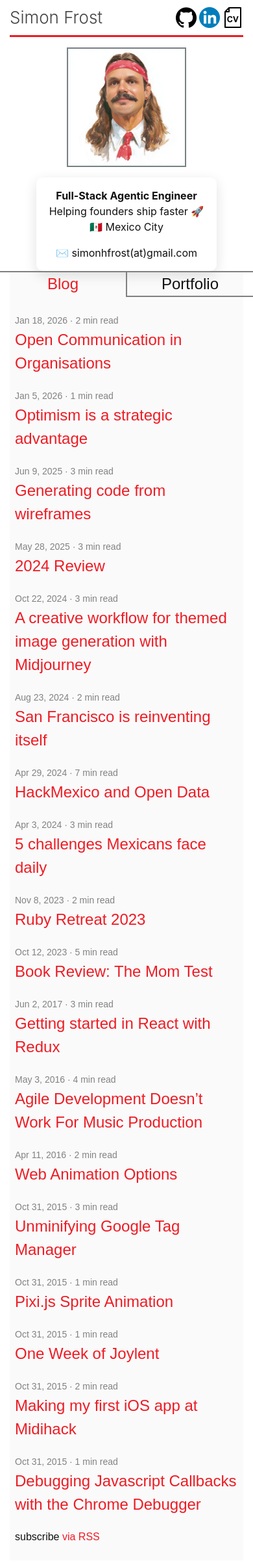
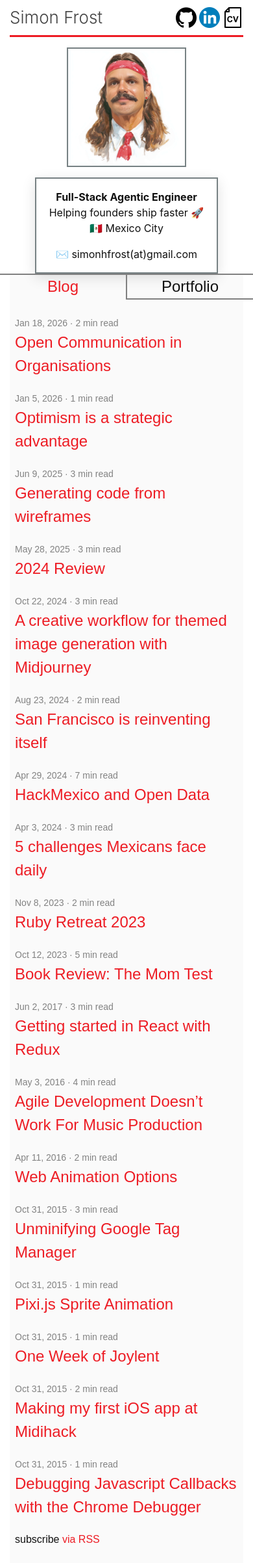
Before and after one commit to SimonHFrost/jekyll_blog, a Jekyll site: the page built from index.markdown, in a window 390 px wide. Shown: the whole page at 65% size. Built offline with Jekyll 4.4.1, drawn with Linux system fonts in a browser that asks for light colours.

Commit message:
Mobile: square bordered info card, white header bar, animation in profile band
- Remove border-radius from profile summary; add 2px solid #778183 border
  to match the profile picture
- Keep the top 'Simon Frost' header bar on a white background
- Scope wrapper transparency to the main content so the animation only
  shows in the profile section between the header and tabs

Co-Authored-By: Claude Opus 4.8 (1M context) <noreply@anthropic.com>

```diff
--- a/assets/main.scss
+++ b/assets/main.scss
@@ -101,11 +101,17 @@ body {
   }
 
   // Let the animated background show through around the profile on mobile
-  .background-block-color {
+  .page-content > .wrapper {
     background: transparent;
   }
 
-  // Keep the blog/portfolio content readable over the animation
+  // Keep the top "Simon Frost" bar on a white background
+  .site-header .wrapper {
+    background: #fff;
+  }
+
+  // Keep the blog/portfolio content readable over the animation, so the
+  // animation only shows in the profile band between the header and tabs
   .tabs {
     background: #fafafa;
   }
--- a/index.markdown
+++ b/index.markdown
@@ -44,7 +44,7 @@ list_title: "Latest Posts"
 
     .profile-summary {
         background: #fff;
-        border-radius: 10px;
+        border: 2px solid #778183;
         padding: 16px 20px;
         box-shadow: 0 6px 20px rgba(0, 0, 0, 0.12);
     }
```
